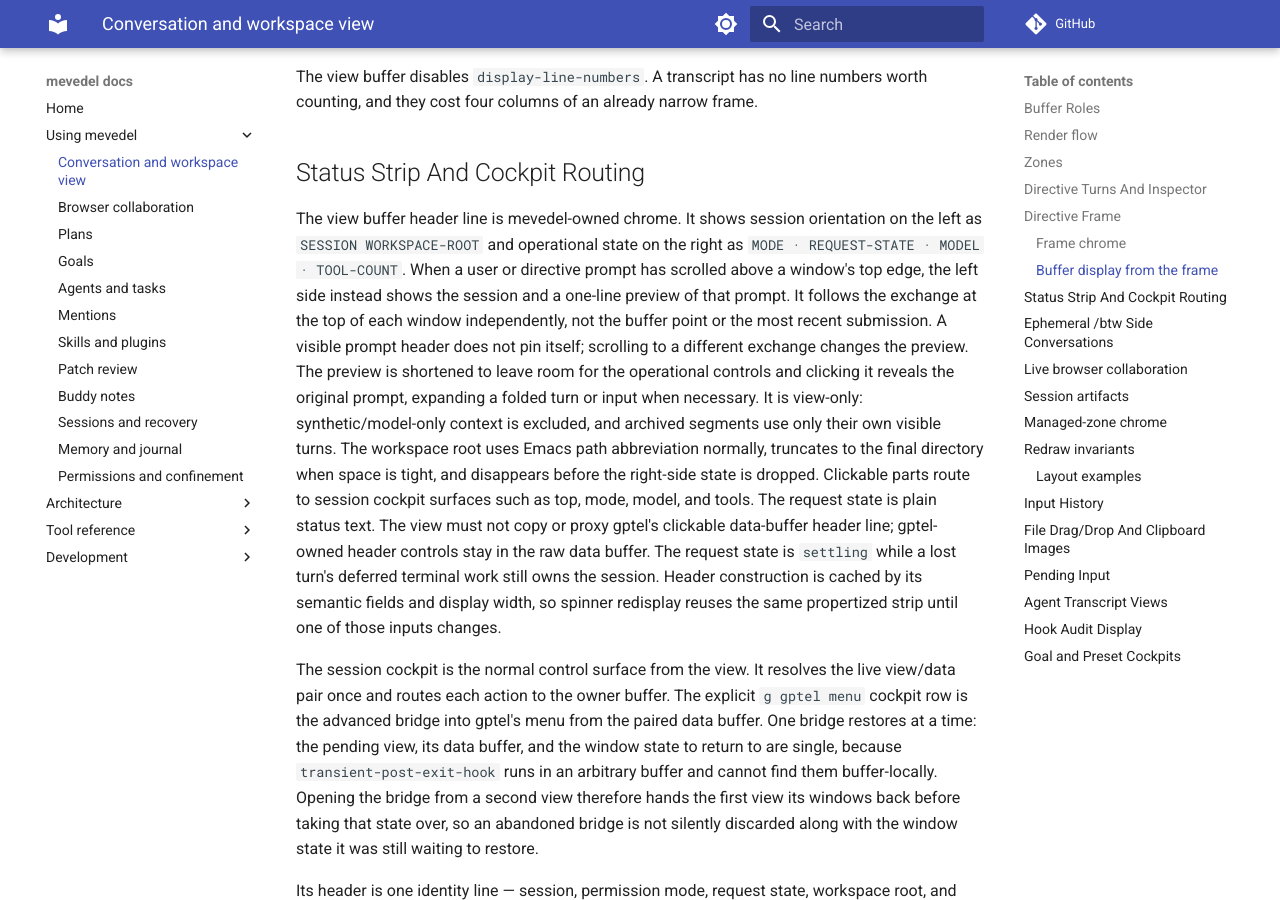
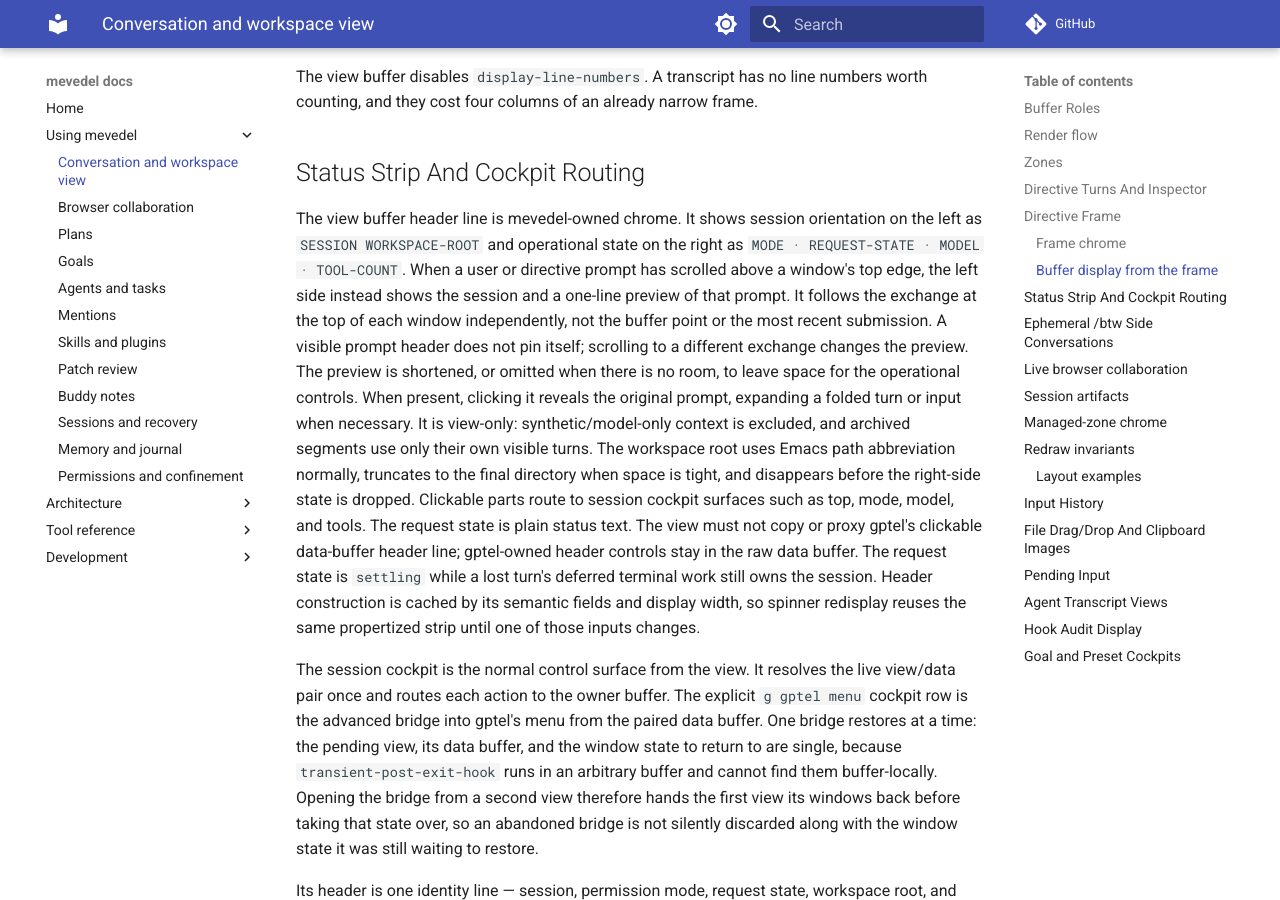
Before and after one commit to FrauH0lle/mevedel, an MkDocs documentation site: the page built from docs/view.md, in a window 1280 px wide and 900 px high, scrolled down 13275 px. Built offline with MkDocs 1.6.1 and Material for MkDocs 9.7.7, drawn with Linux system fonts in a browser that asks for light colours; comment, search, counter and statistics services are not loaded.

Commit message:
Preserve pinned prompts during deferred view rendering

```diff
--- a/docs/view.md
+++ b/docs/view.md
@@ -629,8 +629,9 @@
 prompt. It follows the exchange at the top of each window independently,
 not the buffer point or the most recent submission. A visible prompt header
 does not pin itself; scrolling to a different exchange changes the preview.
-The preview is shortened to leave room for the operational controls and
-clicking it reveals the original prompt, expanding a folded turn or input
+The preview is shortened, or omitted when there is no room, to leave space
+for the operational controls. When present, clicking it reveals the original
+prompt, expanding a folded turn or input
 when necessary. It is view-only: synthetic/model-only context is excluded,
 and archived segments use only their own visible turns.
 The workspace root uses Emacs path abbreviation normally, truncates to
```
Also changed, not shown: 4 other files.
